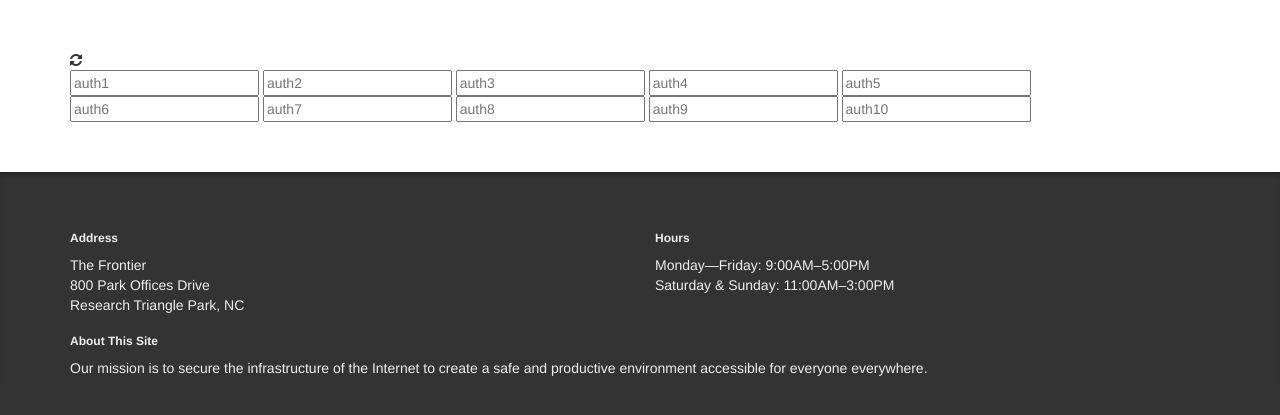
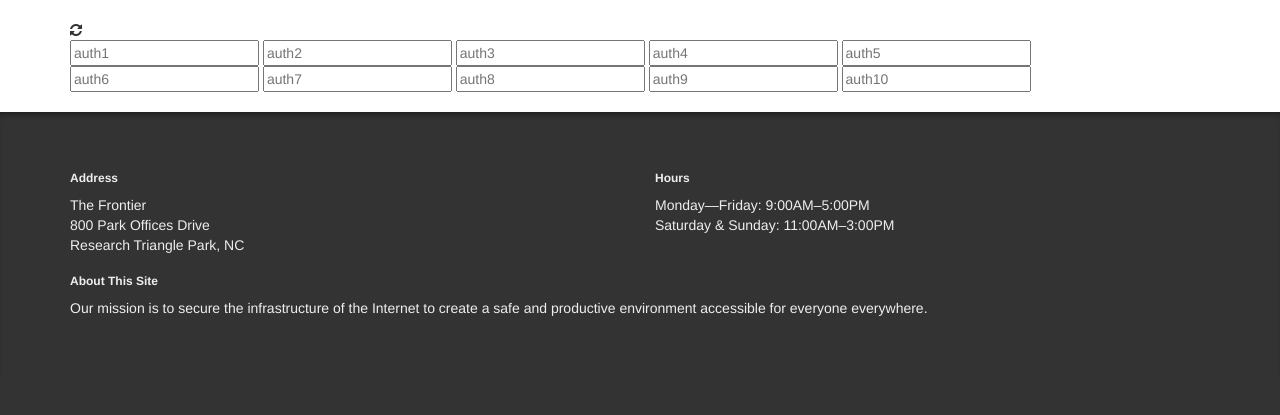
Before and after one commit to mainsailstudio/cis442dynauth, a PHP site: page / in a window 1280 px wide. Shown: the part 52-467 px from the top of the page. Run offline with PHP 8.4, Linux system fonts and the light colour scheme; data that the repository does not hold is empty.

Commit message:
quinton complete

```diff
--- a/public/css/quinton.css
+++ b/public/css/quinton.css
@@ -10,7 +10,7 @@
 /*this makes the footer black with white text and have a minor dropshadow effect
 to make it look like it is behind the main content on the screen*/
 footer {
-    padding-top: 50px;
+    padding: 50px 0;
     color:#eee;
     box-shadow: inset 0 7px 9px -7px rgba(0,0,0,0.7);;
 }
@@ -23,7 +23,7 @@ body{
 }
 /*this makes the content on white*/
 .body-wrapper-class{
-    padding: 50px 0;
+    padding: 20px 0;
     background-color: white;
 }
 /*nessisary to make the default bootstrap navbar work with a black background*/
```
